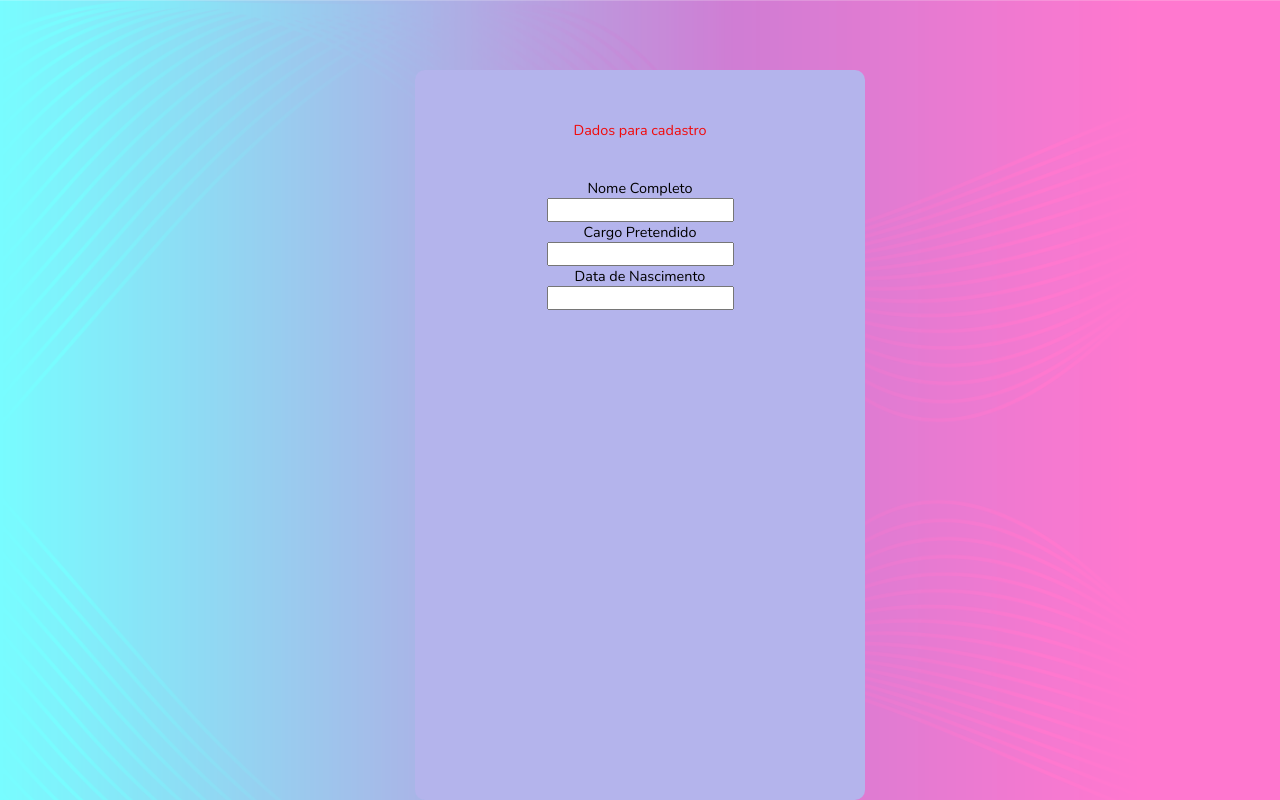
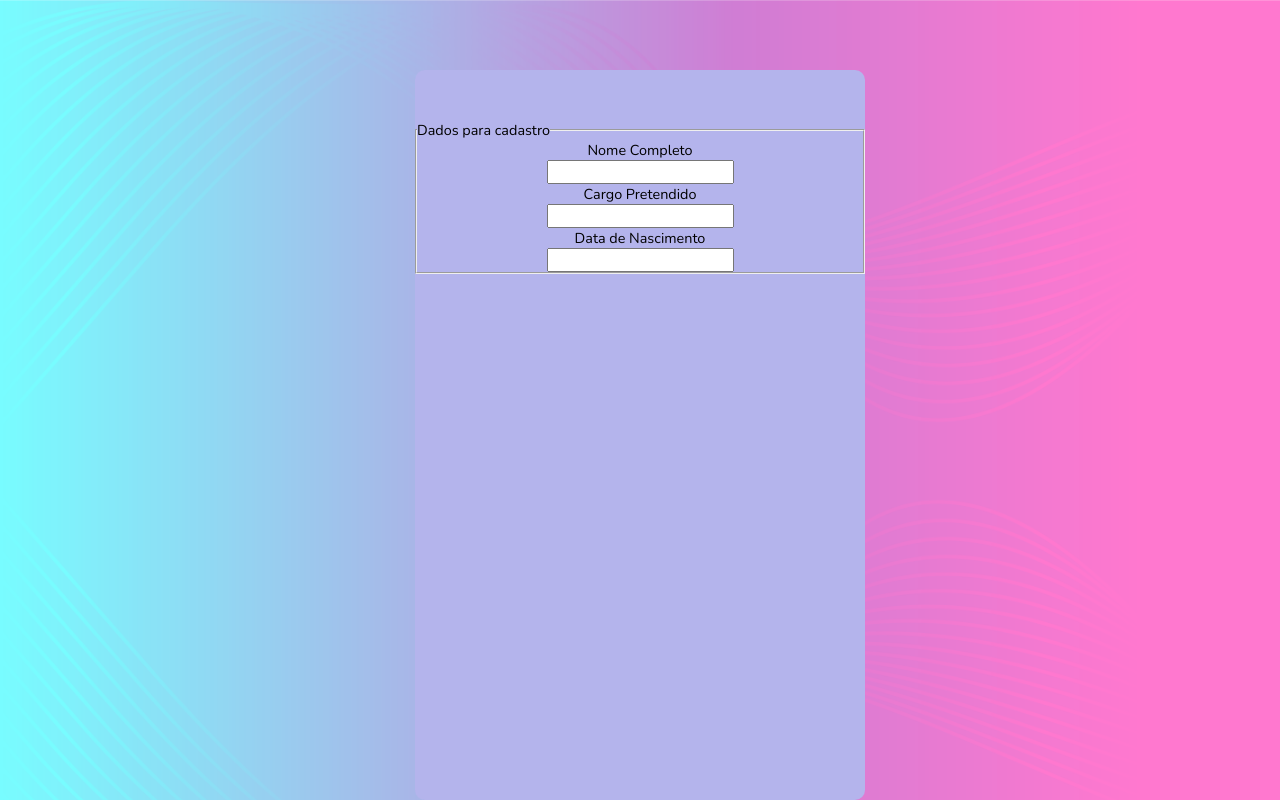
Before and after one commit to jmininel/jobfacil-gama-academy, a React (Create React App) app in the folder web/: page /formulario in a window 1280 px wide. Built offline with nearby package versions, Linux system fonts and the light colour scheme.

Commit message:
update Form/style.css

```diff
--- a/web/src/pages/Form/style.css
+++ b/web/src/pages/Form/style.css
@@ -20,16 +20,16 @@
 
 }
 
-#page-form main fieldset {
+#page-form main form {
   border: 0;
 }
 
-#page-form main fieldset + fieldset {
+#page-form main form + form {
  margin-top: 10px;
  }
 
 
- #page-form main fieldset legend {
+ #page-form main form h3 {
   margin-bottom: 2.4rem;
   display: flex;
   align-items: center;
```
